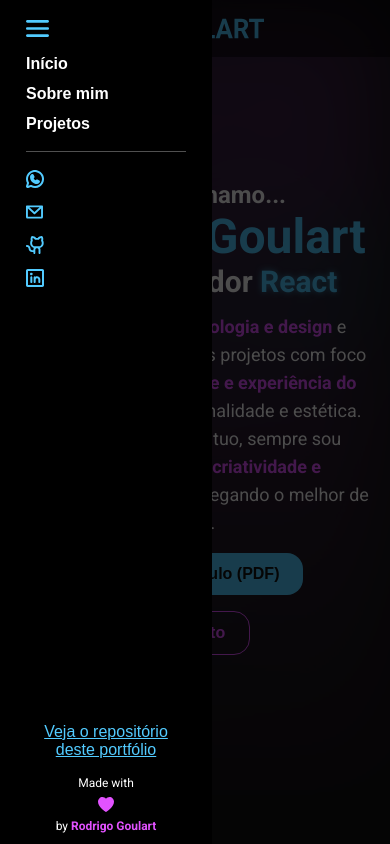
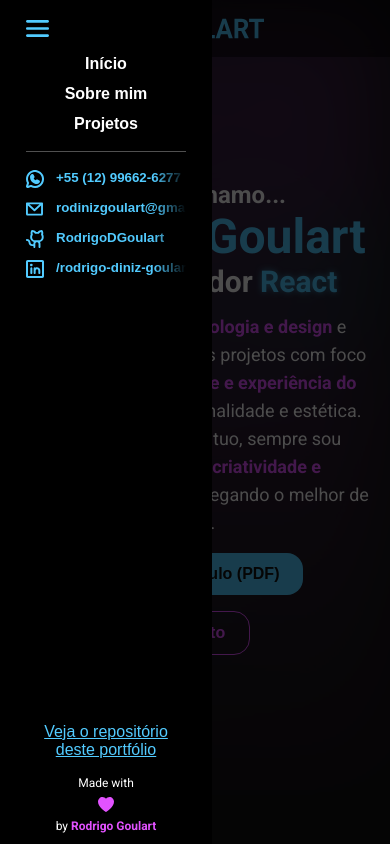
Before and after one commit to RodrigoDGoulart/portfolio, a React (Vite) app: page / in a window 390 px wide. Both pictures are taken after a click on the button 29 px from the left and 27 px from the top of the page. Shown: the top 844 px of the page. Built offline with nearby package versions, Linux system fonts and the light colour scheme.

Commit message:
feat: add social media labels on mobile header

```diff
--- a/src/@types/index.tsx
+++ b/src/@types/index.tsx
@@ -37,6 +37,7 @@ export type TimelineItem = {
 export type SocialMediaType = {
   icon: IconType;
   url: string;
+  label: string;
 }
 
 export type LinkType = {
--- a/src/assets/texts.json
+++ b/src/assets/texts.json
@@ -2,6 +2,7 @@
   "curriculum": "curriculo-rodrigo-goulart-01-2026.pdf",
   "contacts": {
     "whatsapp": "5512996626277",
+    "whatsapp_label": "+55 (12) 99662-6277",
     "linkedin": "/rodrigo-diniz-goulart",
     "github": "RodrigoDGoulart",
     "email": "rodinizgoulart@gmail.com"
--- a/src/components/Header/ModalMenu/ModalMenu.module.scss
+++ b/src/components/Header/ModalMenu/ModalMenu.module.scss
@@ -17,6 +17,7 @@
   from {
     background-color: transparent;
   }
+
   to {
     background-color: $black-70;
   }
@@ -26,6 +27,7 @@
   from {
     background-color: $black-70;
   }
+
   to {
     background-color: transparent;
   }
@@ -56,6 +58,7 @@
     from {
       transform: translateX(0);
     }
+
     to {
       transform: translateX(-100%);
     }
@@ -89,11 +92,34 @@
   }
 
   button {
+    display: flex;
+    gap: 12px;
+    align-items: center;
     background: none;
     border: none;
     padding: 0;
+    width: 100%;
+    min-width: 0;
 
-    .social_media__icon {
+    span {
+      font-weight: bold;
+      white-space: nowrap;
+      overflow: hidden;
+      flex: 1;
+      min-width: 0;
+      text-align: left;
+
+      -webkit-mask-image: linear-gradient(to right,
+          rgba(0, 0, 0, 1) 0%,
+          rgba(0, 0, 0, 1) 75%,
+          rgba(0, 0, 0, 0) 100%);
+      mask-image: linear-gradient(to right,
+          rgba(0, 0, 0, 1) 0%,
+          rgba(0, 0, 0, 1) 75%,
+          rgba(0, 0, 0, 0) 100%);
+    }
+
+    .social_media__icon, span {
       color: $cyan;
       width: 18px;
       height: 18px;
@@ -101,7 +127,7 @@
     }
 
     &:hover {
-      .social_media__icon {
+      .social_media__icon, span {
         color: $pink;
         cursor: pointer;
       }
--- a/src/components/Header/ModalMenu/index.tsx
+++ b/src/components/Header/ModalMenu/index.tsx
@@ -33,7 +33,9 @@ export default function ModalMenu(props: Props) {
       className={classNames(styles.overlay, { [styles["closing"]]: isClosing })}
       onClick={handleClose}
     >
-      <div className={classNames(styles.menu, { [styles["closing"]]: isClosing })}>
+      <div
+        className={classNames(styles.menu, { [styles["closing"]]: isClosing })}
+      >
         <HamburguerIcon onClick={handleClose} className={styles.hamb_icon} />
         <ul>
           {props.pageLinks.map((link) => (
@@ -50,11 +52,12 @@ export default function ModalMenu(props: Props) {
         <div className={styles.divisor}></div>
         <div className={styles.social_medias}>
           {props.socialMedia.map((socialMedia) => (
-            <button key={socialMedia.url}>
-              <socialMedia.icon
-                className={styles.social_media__icon}
-                onClick={() => props.onSocialMediaClick(socialMedia.url)}
-              />
+            <button
+              key={socialMedia.url}
+              onClick={() => props.onSocialMediaClick(socialMedia.url)}
+            >
+              <socialMedia.icon className={styles.social_media__icon} />
+              <span>{socialMedia.label}</span>
             </button>
           ))}
         </div>
--- a/src/components/Header/index.tsx
+++ b/src/components/Header/index.tsx
@@ -21,18 +21,25 @@ if (texts.contacts.whatsapp)
   SOCIAL_MEDIA.push({
     icon: WhatsappIcon,
     url: `https://wa.me/${texts.contacts.whatsapp}`,
+    label: texts.contacts.whatsapp_label,
   });
 if (texts.contacts.email)
-  SOCIAL_MEDIA.push({ icon: EmailIcon, url: `mailto:${texts.contacts.email}` });
+  SOCIAL_MEDIA.push({
+    icon: EmailIcon,
+    url: `mailto:${texts.contacts.email}`,
+    label: texts.contacts.email,
+  });
 if (texts.contacts.github)
   SOCIAL_MEDIA.push({
     icon: GithubIcon,
     url: `https://github.com/${texts.contacts.github}`,
+    label: texts.contacts.github,
   });
 if (texts.contacts.linkedin)
   SOCIAL_MEDIA.push({
     icon: LinkedinIcon,
     url: `https://linkedin.com/in/${texts.contacts.linkedin}`,
+    label: texts.contacts.linkedin,
   });
 
 const LINKS: LinkType[] = [
```
